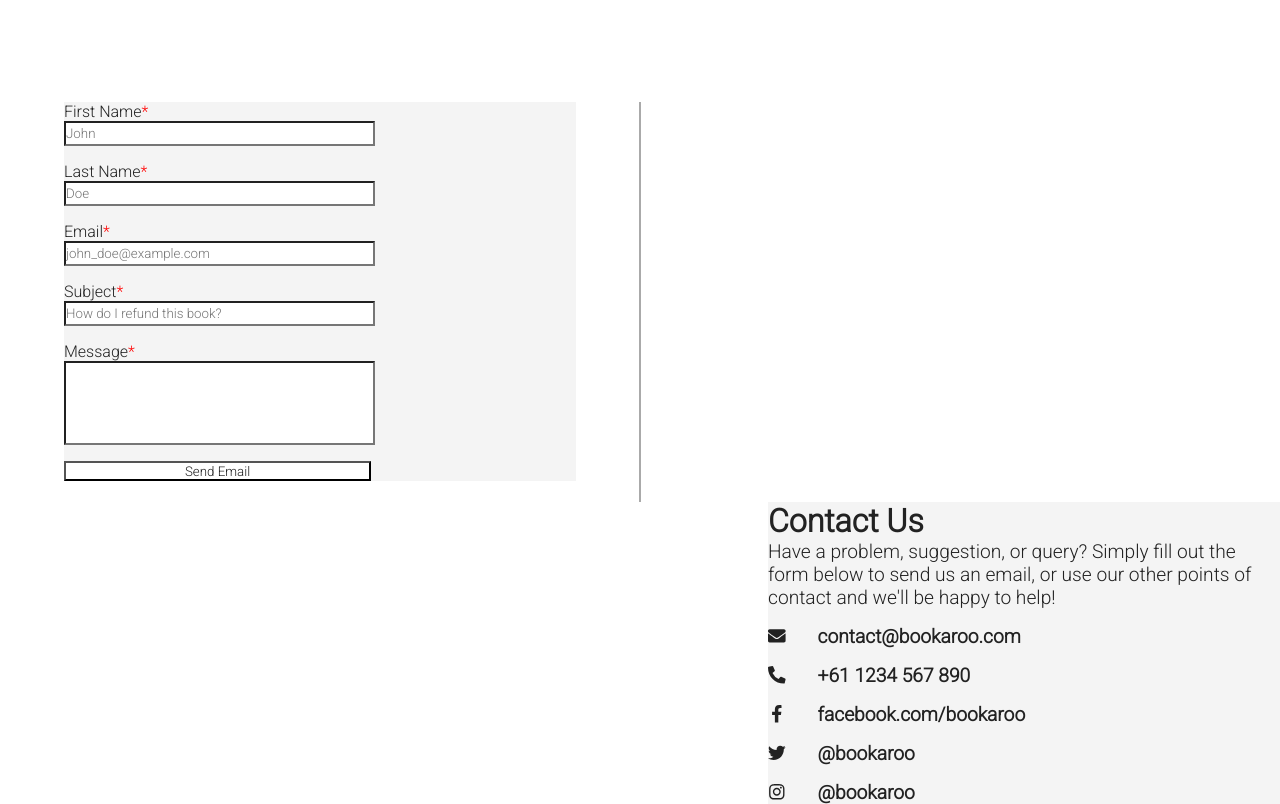
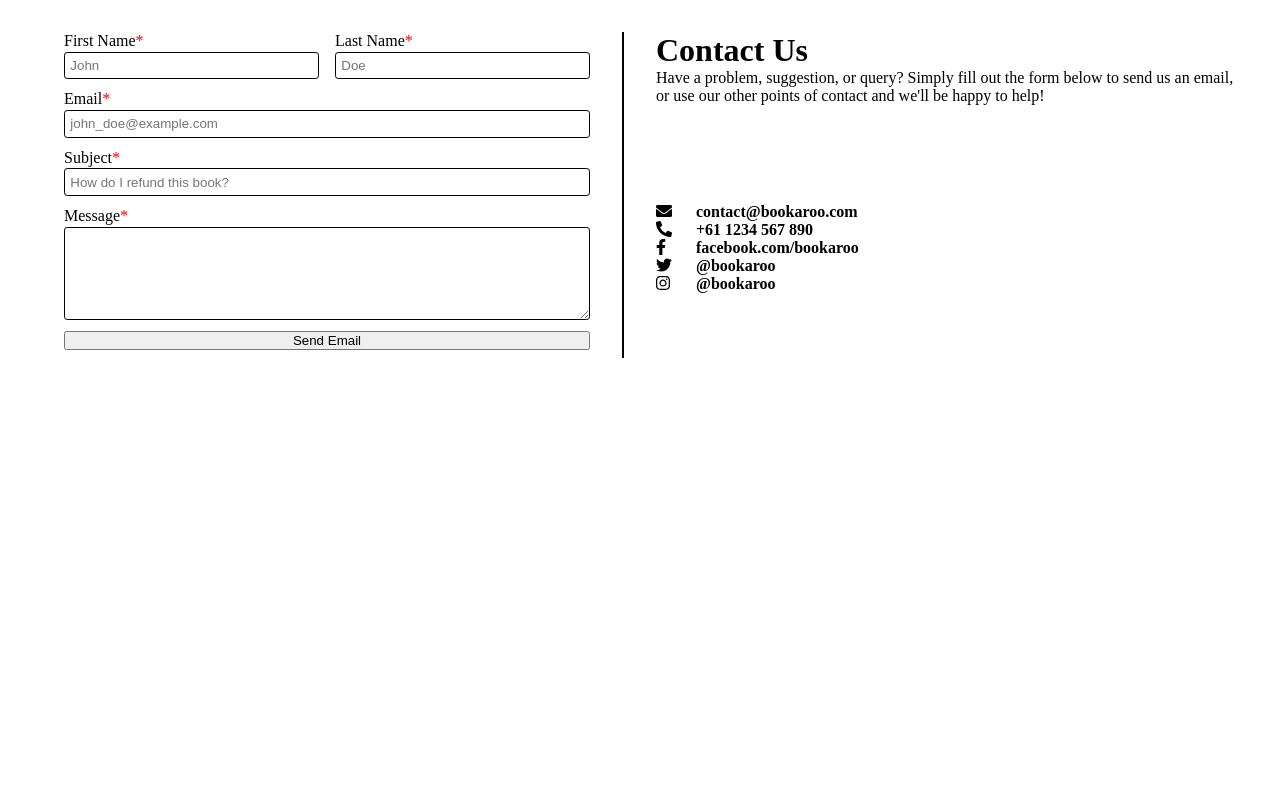
Before and after one commit to SEPT-MEDS/bookaroo, a React (Create React App) app in the folder frontend/: page /contact in a window 1280 px wide. Built offline with nearby package versions, Linux system fonts and the light colour scheme.

Commit message:
Update styles

```diff
--- a/frontend/package.json
+++ b/frontend/package.json
@@ -3,6 +3,9 @@
   "version": "0.1.0",
   "private": true,
   "dependencies": {
+    "@fortawesome/free-brands-svg-icons": "^5.15.4",
+    "@fortawesome/free-solid-svg-icons": "^5.15.4",
+    "@fortawesome/react-fontawesome": "^0.1.15",
     "@testing-library/jest-dom": "^5.14.1",
     "@testing-library/react": "^11.2.7",
     "@testing-library/user-event": "^12.8.3",
--- a/frontend/src/index.css
+++ b/frontend/src/index.css
@@ -1,4 +1,5 @@
 * {
   margin: 0px;
   padding: 0px;
+  box-sizing: border-box;
 }
--- a/frontend/src/pages/ContactPage/ContactPage.js
+++ b/frontend/src/pages/ContactPage/ContactPage.js
@@ -1,99 +1,98 @@
 import React from 'react'
 import { FontAwesomeIcon } from '@fortawesome/react-fontawesome'
 import { faPhoneAlt, faEnvelope } from '@fortawesome/free-solid-svg-icons'
-import { faTwitter, faInstagram, faFacebookF } from '@fortawesome/free-brands-svg-icons'
-import { ContactPageStyle, ContactPoint, EmailForm, Field, ContactUs } from './contactPageStyle'
+import {
+  faTwitter,
+  faInstagram,
+  faFacebookF,
+} from '@fortawesome/free-brands-svg-icons'
+import {
+  Container,
+  ContactPoint,
+  EmailForm,
+  Field,
+  RequiredLabel,
+  FieldGroup,
+  ContactInfoContainer,
+  ContactPointsContainer,
+} from './contactPageStyle'
 
 const ContactPage = () => {
   return (
-    <ContactPageStyle>
-      <div className='left'>
-        <form>
+    <Container>
       <EmailForm>
+        <FieldGroup>
           <Field>
-              <label htmlFor='fname'>
-                First Name<span style={{ color: 'red' }}>*</span>
-              </label>
-              <br></br>
-              <input type='text' id='fname' name='fname' placeholder='John'></input>
-              <br></br>
+            <RequiredLabel htmlFor="fname">First Name</RequiredLabel>
+            <input type="text" id="fname" name="fname" placeholder="John"></input>
           </Field>
-
           <Field>
-              <label htmlFor='lname'>
-                Last Name<span style={{ color: 'red' }}>*</span>
-              </label>
-              <br></br>
-              <input type='text' id='lname' name='lname' placeholder='Doe'></input>
-              <br></br>
+            <RequiredLabel htmlFor="lname">Last Name</RequiredLabel>
+            <input type="text" id="lname" name="lname" placeholder="Doe"></input>
           </Field>
-
+        </FieldGroup>
         <Field>
-              <label htmlFor='email'>
-                Email<span style={{ color: 'red' }}>*</span>
-              </label>
-              <br></br>
-              <input type='text' id='email' name='email' placeholder='john_doe@example.com'></input>
-              <br></br>
+          <RequiredLabel htmlFor="email">Email</RequiredLabel>
+          <input
+            type="text"
+            id="email"
+            name="email"
+            placeholder="john_doe@example.com"
+          ></input>
         </Field>
-
         <Field>
-              <label htmlFor='subject'>
-                Subject<span style={{ color: 'red' }}>*</span>
-              </label>
-              <br></br>
-              <input type='text' id='subject' name='subject' placeholder='How do I refund this book?'></input>
-              <br></br>
+          <RequiredLabel htmlFor="subject">Subject</RequiredLabel>
+          <input
+            type="text"
+            id="subject"
+            name="subject"
+            placeholder="How do I refund this book?"
+          ></input>
         </Field>
-
         <Field>
-              <label htmlFor='message'>
-                Message<span style={{ color: 'red' }}>*</span>
-              </label>
-              <br></br>
-              <input type='text' id='message' name='message'></input>
-              <br></br>
+          <RequiredLabel htmlFor="message">Message</RequiredLabel>
+          <textarea type="text" id="message" name="message" resize="false"></textarea>
         </Field>
-
-            <input type='button' id='send' name='send' value='Send Email'></input>
+        <input type="button" id="send" name="send" value="Send Email"></input>
       </EmailForm>
-        </form>
-      </div>
-
-      {/* vertical divider */}
-      <div className='divider'></div>
-
-      <div className='right'>
-        <ContactUs>
-          <h1>Contact Us</h1>
-          <p>
-            Have a problem, suggestion, or query? Simply fill out the form below to send us an email, or use our other
-            points of contact and we&apos;ll be happy to help!
-          </p>
-          <ContactPoint>
-            <FontAwesomeIcon className='icon' icon={faEnvelope} />
-            <p>contact@bookaroo.com</p>
-          </ContactPoint>
-          <ContactPoint>
-            <FontAwesomeIcon className='icon' icon={faPhoneAlt} />
-            <p>+61 1234 567 890</p>
-          </ContactPoint>
-          <ContactPoint>
-            <FontAwesomeIcon className='icon' icon={faFacebookF} />
-            <p>facebook.com/bookaroo</p>
-          </ContactPoint>
-          <ContactPoint>
-            <FontAwesomeIcon className='icon' icon={faTwitter} />
-            <p>@bookaroo</p>
-          </ContactPoint>
-          <ContactPoint>
-            <FontAwesomeIcon className='icon' icon={faInstagram} />
-            <p>@bookaroo</p>
-          </ContactPoint>
-        </ContactUs>
-      </div>
-    </ContactPageStyle>
+      <ContactInfo />
+      <ContactPoints />
+    </Container>
   )
 }
 
+const ContactInfo = () =>
+  <ContactInfoContainer>
+    <h1>Contact Us</h1>
+    <p>
+      Have a problem, suggestion, or query? Simply fill out the form below to
+      send us an email, or use our other points of contact and we&apos;ll be
+      happy to help!
+    </p>
+  </ContactInfoContainer>
+
+const ContactPoints = () =>
+  <ContactPointsContainer>
+    <ContactPoint>
+      <FontAwesomeIcon icon={faEnvelope} />
+      <span>contact@bookaroo.com</span>
+    </ContactPoint>
+    <ContactPoint>
+      <FontAwesomeIcon icon={faPhoneAlt} />
+      <span>+61 1234 567 890</span>
+    </ContactPoint>
+    <ContactPoint>
+      <FontAwesomeIcon icon={faFacebookF} />
+      <span>facebook.com/bookaroo</span>
+    </ContactPoint>
+    <ContactPoint>
+      <FontAwesomeIcon icon={faTwitter} />
+      <span>@bookaroo</span>
+    </ContactPoint>
+    <ContactPoint>
+      <FontAwesomeIcon icon={faInstagram} />
+      <span>@bookaroo</span>
+    </ContactPoint>
+  </ContactPointsContainer>
+
 export default ContactPage
--- a/frontend/src/pages/ContactPage/contactPageStyle.js
+++ b/frontend/src/pages/ContactPage/contactPageStyle.js
@@ -1,70 +1,60 @@
 import styled from 'styled-components'
 
-export const ContactPageStyle = styled.div`
-  @import url('https://fonts.googleapis.com/css2?family=Roboto:wght@300&display=swap');
-  margin-top: 8%;
+export const Container = styled.div`
+  display: grid;
+  grid-template-columns: 1fr 1fr;
+  margin: 2em;
+  gap: 2em;
 
-  // variables won't work
-  :root {
-    --white: #f4f4f4;
-    --black: #666666;
-  }
-
-  * {
-    font-family: 'Roboto', sans-serif;
-    /* background: var(--white); */
-    /* color: var(--black); */
-    // does not cover entire page
-    background: #f4f4f4;
-    color: #222222;
-  }
-
-  p {
-    font-size: 1.2rem;
-  }
-
-  .divider {
-    /* display: flexbox; */
-    /* float: middle; */
-    height: 400px;
-    width: 2px;
-    background: #aaaaaa;
-    margin: 0 auto;
+  > :first-child {
+    border-right: 2px solid black;
   }
 `
 
-export const EmailForm = styled.div`
-  float: left;
-  margin-left: 5%;
-  width: 40%;
+export const EmailForm = styled.form`
+  display: grid;
+  width: 100%;
+  height: 100%;
+  padding: 2em;
+  padding-top: 0;
+  padding-bottom: .5em;
+  gap: .7em;
+  grid-row: 1 / 3;
+`
 
-  input {
-    background: #ffffff;
-    width: 60%;
-    height: 1.3rem;
+export const Field = styled.div`
+  display: grid;
+  gap: .1em;
+
+  textarea {
+    height: 7em;
   }
 
-  #message {
-    height: 5rem;
+  textarea, input {
+    padding: .4em;
+    border-radius: .2rem;
+    border: 1px solid black;
   }
 `
 
-export const Field = styled.div`
-  margin-bottom: 1rem;
+export const FieldGroup = styled.div`
+  display: grid;
+  grid-template-columns: 1fr 1fr;
+  gap: 1em;
 `
+
+export const RequiredLabel = styled.label`
+  ::after {
+    display: inline-block;
+    color: red;
+    content: '*';
+  }
+`
+
 export const ContactPoint = styled.div`
-  display: flexbox;
-  margin-top: 1rem;
-  p {
-    margin-left: 2rem;
-    font-weight: 600;
-  }
-
-  .icon {
-    width: 1.1rem;
-    height: 1.1rem;
-    vertical-align: middle;
-  }
+  display: grid;
+  grid-template-columns: 2.5em max-content;
+  font-weight: bold;
 `
 
 export const ContactUs = styled.div`
@@ -72,3 +62,14 @@ export const ContactUs = styled.div`
   float: right;
   width: 40%;
 `
+
+export const ContactInfoContainer = styled.div`
+  grid-column: 2;
+`
+
+export const ContactPointsContainer = styled.div`
+  grid-column: 2;
+  grid-template-columns: 1fr;
+  gap: .5em;
+  height: max-content;
+`
```
Also changed, not shown: 1 other file (tests, documents, lock files or other folders). Lines whose indentation alone changed are shown as unchanged.
